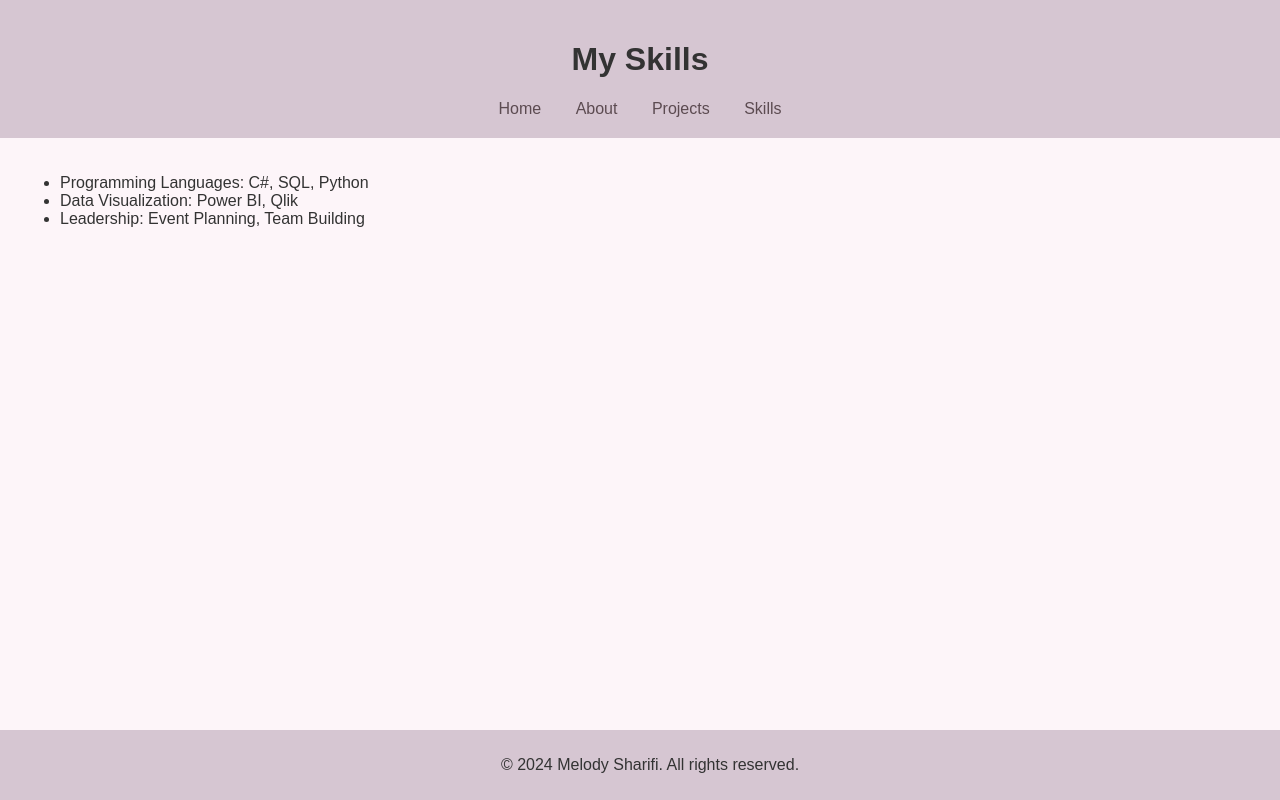
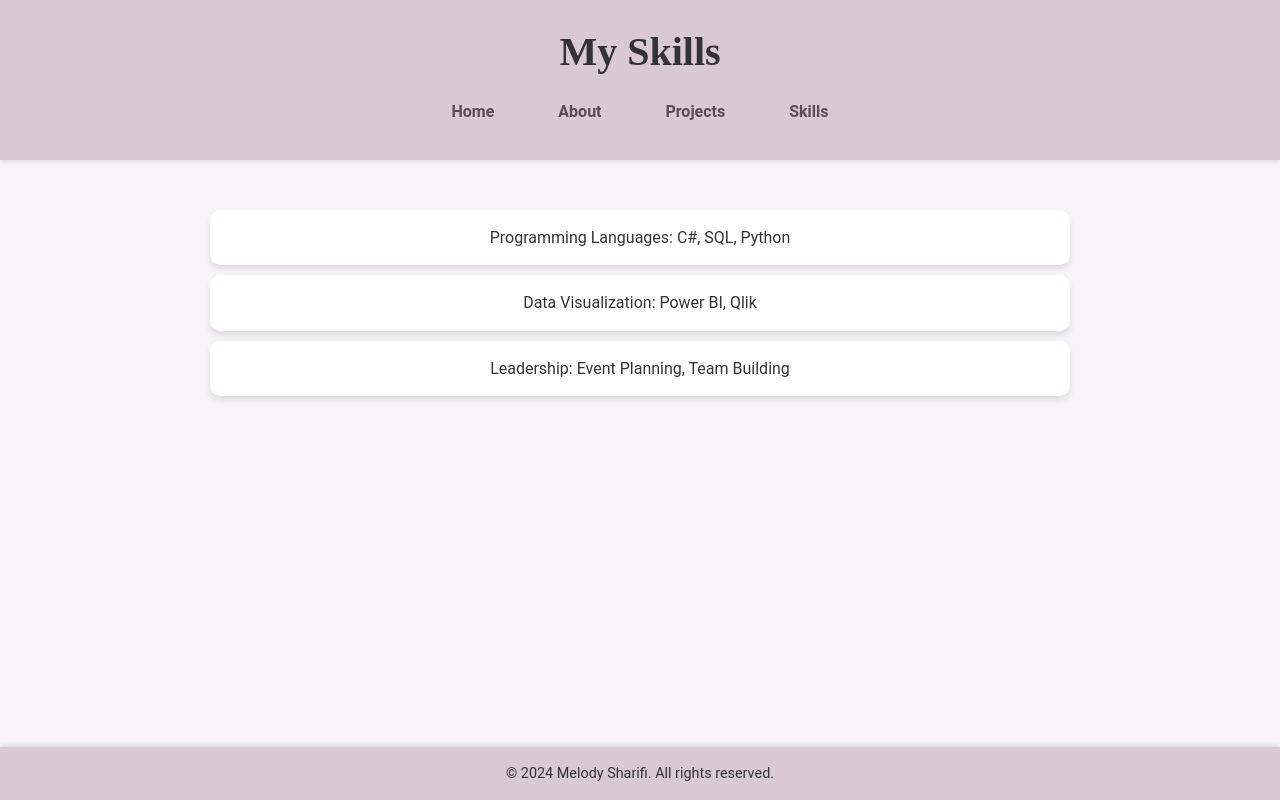
Before and after one commit to melodysharifi/melodysharifi-melodysharifi-melodysharifi.github.io, a plain HTML site: page skills.html in a window 1280 px wide. Drawn offline with Linux system fonts and the light colour scheme.

Commit message:
Update styles.css

```diff
--- a/styles.css
+++ b/styles.css
@@ -1,36 +1,119 @@
-body {
-    font-family: Arial, sans-serif;
+/* General Reset */
+* {
     margin: 0;
     padding: 0;
-    background-color: #fdf5f9;
-    color: #333;
+    box-sizing: border-box;
 }
 
+/* Body Styling */
+body {
+    font-family: 'Roboto', sans-serif;
+    line-height: 1.6;
+    background-color: #f7f3f9; /* Soft neutral background */
+    color: #333; /* Neutral text color */
+    padding: 0;
+    margin: 0;
+}
+
+/* Header */
 header {
-    background-color: #d6c6d2;
+    background-color: #d9c9d2; /* Muted pinkish-neutral */
+    color: #333;
+    padding: 20px 0;
     text-align: center;
-    padding: 20px;
+    box-shadow: 0 2px 4px rgba(0, 0, 0, 0.1);
+}
+
+header h1 {
+    font-family: 'Playfair Display', serif;
+    font-size: 2.5rem;
+    margin-bottom: 10px;
+}
+
+nav {
+    margin: 15px 0;
 }
 
 nav a {
+    text-decoration: none;
+    color: #5c4b51; /* Neutral link color */
+    font-weight: 700;
     margin: 0 15px;
-    text-decoration: none;
-    color: #5c4b51;
+    padding: 8px 15px;
+    border-radius: 5px;
+    transition: background-color 0.3s ease, color 0.3s ease;
 }
 
 nav a:hover {
-    text-decoration: underline;
+    background-color: #a7869f; /* Hover pink accent */
+    color: #fff; /* White text on hover */
 }
 
+/* Main Content */
 main {
-    padding: 20px;
+    padding: 40px 20px;
+    max-width: 900px;
+    margin: 0 auto;
+    text-align: center;
 }
 
+main p {
+    font-size: 1.2rem;
+    margin-bottom: 20px;
+    color: #555;
+}
+
+main h2 {
+    font-family: 'Playfair Display', serif;
+    font-size: 2rem;
+    color: #333;
+    margin-bottom: 15px;
+}
+
+/* Footer */
 footer {
-    background-color: #d6c6d2;
+    background-color: #d9c9d2;
+    color: #333;
     text-align: center;
-    padding: 10px;
+    padding: 15px 0;
     position: fixed;
     bottom: 0;
     width: 100%;
+    font-size: 0.9rem;
+    box-shadow: 0 -2px 4px rgba(0, 0, 0, 0.1);
 }
+
+/* Lists */
+ul {
+    list-style: none;
+    padding: 0;
+}
+
+ul li {
+    background: #fff;
+    margin: 10px auto;
+    padding: 15px;
+    border-radius: 10px;
+    box-shadow: 0 4px 6px rgba(0, 0, 0, 0.1);
+    transition: transform 0.2s ease;
+}
+
+ul li:hover {
+    transform: scale(1.02);
+}
+
+/* Responsive Design */
+@media (max-width: 768px) {
+    header h1 {
+        font-size: 2rem;
+    }
+
+    nav a {
+        display: inline-block;
+        margin: 10px 0;
+    }
+
+    main p {
+        font-size: 1rem;
+    }
+}
```
